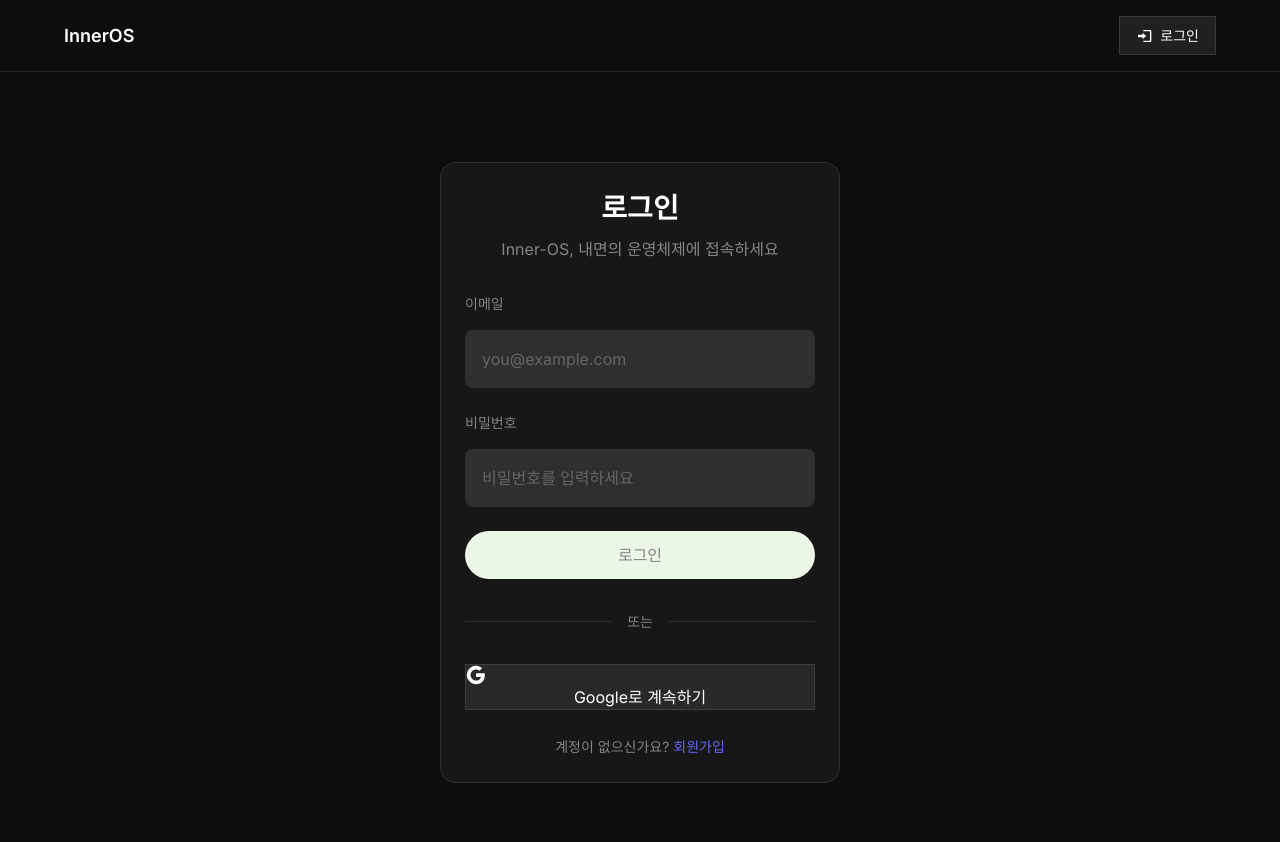
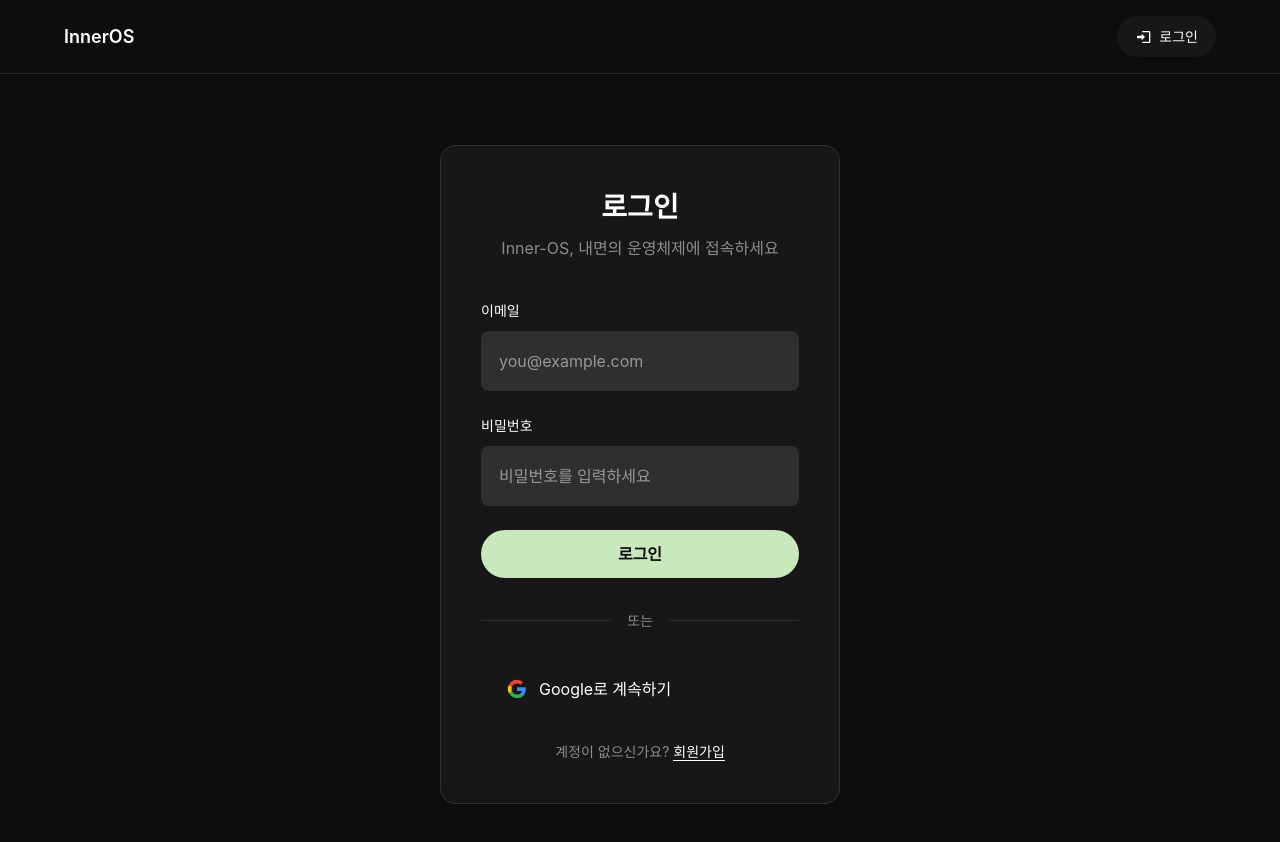
Before and after one commit to Rislee/nextjs, a Next.js app: page /auth/sign-in in a window 1280 px wide. Shown: the top 842 px of the page. Built offline with nearby package versions, Linux system fonts and the light colour scheme; no server answers.

Commit message:
컬러 팔레트 재정의 및 로그인 화면 수정

```diff
--- a/app/auth/sign-in/page.tsx
+++ b/app/auth/sign-in/page.tsx
@@ -147,69 +147,166 @@ function Content() {
       display: 'flex',
       alignItems: 'center',
       justifyContent: 'center',
-      padding: '24px'
+      padding: '24px',
+      background: 'var(--black-100)'
     }}>
-      <div className="inneros-card" style={{
+      <div style={{
         width: '100%',
         maxWidth: '400px',
-        background: 'var(--bg-secondary)',
-        border: '1px solid var(--border-primary)'
+        background: 'var(--black-80)', /* 로그인 섹션 배경 */
+        borderRadius: '16px',
+        padding: '40px',
+        border: '1px solid rgba(255, 255, 255, 0.1)'
       }}>
         {/* Header */}
-        <div style={{ textAlign: 'center', marginBottom: '32px' }}>
+        <div style={{ textAlign: 'center', marginBottom: '40px' }}>
           <h1 style={{
             fontSize: '28px',
             fontWeight: '600',
-            color: 'var(--text-primary)',
-            margin: '0 0 8px 0'
+            color: 'var(--white)',
+            margin: '0 0 8px 0',
+            fontFamily: 'var(--font-family)'
           }}>
             로그인
           </h1>
           <p style={{
-            color: 'var(--text-secondary)',
+            color: 'var(--text-color)',
             fontSize: '16px',
-            margin: '0'
+            margin: '0',
+            fontFamily: 'var(--font-family)'
           }}>
             Inner-OS, 내면의 운영체제에 접속하세요
           </p>
         </div>
 
         {/* 이메일/비밀번호 로그인 */}
-        <form onSubmit={onEmailSignIn} className="inneros-form">
-          <div className="inneros-form-group">
-            <label className="inneros-label">이메일</label>
+        <form onSubmit={onEmailSignIn} style={{ display: 'flex', flexDirection: 'column', gap: '24px' }}>
+          <div style={{ display: 'flex', flexDirection: 'column', gap: '10px' }}>
+            <label style={{
+              color: 'var(--white)',
+              fontSize: '14px',
+              fontWeight: '400',
+              fontFamily: 'var(--font-family)',
+              display: 'block'
+            }}>
+              이메일
+            </label>
             <input
               type="email"
               placeholder="you@example.com"
               value={email}
               onChange={(e) => setEmail(e.target.value)}
               required
-              className="inneros-input"
+              style={{
+                background: 'var(--input-bg)',
+                border: '2px solid transparent',
+                borderRadius: '8px',
+                padding: '16px',
+                fontFamily: 'var(--font-family)',
+                fontSize: '16px',
+                color: 'var(--white)',
+                width: '100%',
+                transition: 'all 0.2s ease-in-out',
+                boxSizing: 'border-box'
+              }}
+              onFocus={(e) => {
+                e.target.style.borderColor = 'var(--brand-color)';
+                e.target.style.background = 'var(--black-80)';
+              }}
+              onBlur={(e) => {
+                e.target.style.borderColor = 'transparent';
+                e.target.style.background = 'var(--input-bg)';
+              }}
             />
           </div>
 
-          <div className="inneros-form-group">
-            <label className="inneros-label">비밀번호</label>
+          <div style={{ display: 'flex', flexDirection: 'column', gap: '10px' }}>
+            <label style={{
+              color: 'var(--white)',
+              fontSize: '14px',
+              fontWeight: '400',
+              fontFamily: 'var(--font-family)',
+              display: 'block'
+            }}>
+              비밀번호
+            </label>
             <input
               type="password"
               placeholder="비밀번호를 입력하세요"
               value={pw}
               onChange={(e) => setPw(e.target.value)}
               required
-              className="inneros-input"
+              style={{
+                background: 'var(--input-bg)',
+                border: '2px solid transparent',
+                borderRadius: '8px',
+                padding: '16px',
+                fontFamily: 'var(--font-family)',
+                fontSize: '16px',
+                color: 'var(--white)',
+                width: '100%',
+                transition: 'all 0.2s ease-in-out',
+                boxSizing: 'border-box'
+              }}
+              onFocus={(e) => {
+                e.target.style.borderColor = 'var(--brand-color)';
+                e.target.style.background = 'var(--black-80)';
+              }}
+              onBlur={(e) => {
+                e.target.style.borderColor = 'transparent';
+                e.target.style.background = 'var(--input-bg)';
+              }}
             />
           </div>
 
           <button
             type="submit"
             disabled={loading}
-            className="inneros-button"
-            style={{ width: '100%' }}
+            style={{
+              background: 'var(--brand-color)',
+              color: 'var(--black-100)',
+              border: 'none',
+              borderRadius: '80px',
+              padding: '12px 24px',
+              fontFamily: 'var(--font-family)',
+              fontSize: '16px',
+              fontWeight: '600', /* 세미볼드 */
+              cursor: loading ? 'not-allowed' : 'pointer',
+              transition: 'all 0.2s ease-in-out',
+              display: 'flex',
+              alignItems: 'center',
+              justifyContent: 'center',
+              gap: '8px',
+              minHeight: '48px',
+              width: '100%',
+              opacity: loading ? 0.7 : 1
+            }}
+            onMouseOver={(e) => {
+              if (!loading) {
+                e.currentTarget.style.background = 'var(--white)';
+                e.currentTarget.style.transform = 'translateY(-1px)';
+              }
+            }}
+            onMouseOut={(e) => {
+              if (!loading) {
+                e.currentTarget.style.background = 'var(--brand-color)';
+                e.currentTarget.style.transform = 'translateY(0)';
+              }
+            }}
           >
             {loading ? '로그인 중...' : '로그인'}
           </button>
 
-          {err && <div className="inneros-error">{err}</div>}
+          {err && (
+            <div style={{
+              color: '#ef4444',
+              fontSize: '14px',
+              textAlign: 'center',
+              fontFamily: 'var(--font-family)'
+            }}>
+              {err}
+            </div>
+          )}
         </form>
 
         {/* 구분선 */}
@@ -222,54 +319,99 @@ function Content() {
           <div style={{
             flex: 1,
             height: '1px',
-            background: 'var(--border-primary)'
+            background: 'rgba(255, 255, 255, 0.1)'
           }}></div>
           <span style={{
-            color: 'var(--text-secondary)',
-            fontSize: '14px'
+            color: 'var(--text-color)',
+            fontSize: '14px',
+            fontFamily: 'var(--font-family)'
           }}>
             또는
           </span>
           <div style={{
             flex: 1,
             height: '1px',
-            background: 'var(--border-primary)'
+            background: 'rgba(255, 255, 255, 0.1)'
           }}></div>
         </div>
 
         {/* Google 로그인 */}
         <button
           onClick={signInWithGoogle}
-          className="inneros-button-secondary"
-          style={{ width: '100%', marginBottom: '24px' }}
+          style={{
+            background: 'var(--black-80)',
+            color: 'var(--white)',
+            border: '2px solid transparent',
+            borderRadius: '80px',
+            padding: '12px 24px',
+            fontFamily: 'var(--font-family)',
+            fontSize: '16px',
+            fontWeight: '400',
+            cursor: 'pointer',
+            transition: 'all 0.2s ease-in-out',
+            display: 'flex',
+            alignItems: 'center',
+            justifyContent: 'flex-start', /* 텍스트 왼쪽에 붙게 */
+            gap: '12px',
+            minHeight: '48px',
+            width: '100%',
+            marginBottom: '24px'
+          }}
+          onMouseOver={(e) => {
+            e.currentTarget.style.background = 'var(--black-60)';
+            e.currentTarget.style.borderColor = 'var(--brand-color)';
+            e.currentTarget.style.transform = 'translateY(-1px)';
+          }}
+          onMouseOut={(e) => {
+            e.currentTarget.style.background = 'var(--black-80)';
+            e.currentTarget.style.borderColor = 'transparent';
+            e.currentTarget.style.transform = 'translateY(0)';
+          }}
         >
+          {/* 구글 로고 좌상단에 위치 */}
           <svg width="20" height="20" viewBox="0 0 24 24" fill="currentColor">
-            <path d="M22.56 12.25c0-.78-.07-1.53-.2-2.25H12v4.26h5.92c-.26 1.37-1.04 2.53-2.21 3.31v2.77h3.57c2.08-1.92 3.28-4.74 3.28-8.09z"/>
-            <path d="M12 23c2.97 0 5.46-.98 7.28-2.66l-3.57-2.77c-.98.66-2.23 1.06-3.71 1.06-2.86 0-5.29-1.93-6.16-4.53H2.18v2.84C3.99 20.53 7.7 23 12 23z"/>
-            <path d="M5.84 14.09c-.22-.66-.35-1.36-.35-2.09s.13-1.43.35-2.09V7.07H2.18C1.43 8.55 1 10.22 1 12s.43 3.45 1.18 4.93l2.85-2.22.81-.62z"/>
-            <path d="M12 5.38c1.62 0 3.06.56 4.21 1.64l3.15-3.15C17.45 2.09 14.97 1 12 1 7.7 1 3.99 3.47 2.18 7.07l3.66 2.84c.87-2.6 3.3-4.53 6.16-4.53z"/>
+            <path fill="#4285F4" d="M22.56 12.25c0-.78-.07-1.53-.2-2.25H12v4.26h5.92c-.26 1.37-1.04 2.53-2.21 3.31v2.77h3.57c2.08-1.92 3.28-4.74 3.28-8.09z"/>
+            <path fill="#34A853" d="M12 23c2.97 0 5.46-.98 7.28-2.66l-3.57-2.77c-.98.66-2.23 1.06-3.71 1.06-2.86 0-5.29-1.93-6.16-4.53H2.18v2.84C3.99 20.53 7.7 23 12 23z"/>
+            <path fill="#FBBC05" d="M5.84 14.09c-.22-.66-.35-1.36-.35-2.09s.13-1.43.35-2.09V7.07H2.18C1.43 8.55 1 10.22 1 12s.43 3.45 1.18 4.93l2.85-2.22.81-.62z"/>
+            <path fill="#EA4335" d="M12 5.38c1.62 0 3.06.56 4.21 1.64l3.15-3.15C17.45 2.09 14.97 1 12 1 7.7 1 3.99 3.47 2.18 7.07l3.66 2.84c.87-2.6 3.3-4.53 6.16-4.53z"/>
           </svg>
           Google로 계속하기
         </button>
 
         {/* 회원가입 링크 */}
         <div style={{ textAlign: 'center' }}>
-          <span style={{ color: 'var(--text-secondary)', fontSize: '14px' }}>
+          <span style={{
+            color: 'var(--text-color)',
+            fontSize: '14px',
+            fontFamily: 'var(--font-family)'
+          }}>
             계정이 없으신가요?{' '}
           </span>
           <a
             href={signUpHref}
             style={{
-              color: 'var(--accent-color)',
+              color: 'var(--white)', /* 화이트로 */
               textDecoration: 'none',
               fontSize: '14px',
-              fontWeight: '500'
+              fontWeight: '400',
+              fontFamily: 'var(--font-family)',
+              borderBottom: '1px solid var(--white)'
             }}
           >
             회원가입
           </a>
         </div>
       </div>
+
+      <style jsx>{`
+        /* 플레이스홀더 스타일 */
+        input::placeholder {
+          color: var(--text-color) !important;
+        }
+
+        /* Pretendard 폰트 로드 */
+        @import url('https://cdn.jsdelivr.net/gh/orioncactus/pretendard@v1.3.8/dist/web/static/pretendard.css');
+      `}</style>
     </div>
   );
 }
--- a/app/globals.css
+++ b/app/globals.css
@@ -2,20 +2,29 @@
 
 /* InnerOS Design System Variables */
 :root {
-  /* Colors */
-  --bg-primary: #0d0d0d;
-  --bg-secondary: #171717;
-  --bg-tertiary: rgba(255, 255, 255, 0.08);
-  --bg-input: rgba(255, 255, 255, 0.1);
-  --bg-accent: rgb(236, 246, 231);
-  --text-primary: #ffffff;
-  --text-secondary: #858588;
-  --text-muted: #666666;
+  /* Brand Colors - 정확한 프레이머 팔레트 */
+  --brand-color: rgb(202, 232, 189); /* CAE8BD */
+  --white: rgb(255, 255, 255); /* 100% */
+  --black-100: rgb(13, 13, 13); /* 100% */
+  --black-80: rgb(23, 23, 23); /* 100% */
+  --black-60: rgb(28, 28, 28); /* 100% */
+  --text-color: rgba(255, 255, 255, 0.5); /* 50% */
+  --input-bg: rgba(255, 255, 255, 0.1); /* 10% */
+
+  /* Legacy mapping for compatibility */
+  --bg-primary: var(--black-100);
+  --bg-secondary: var(--black-80);
+  --bg-tertiary: var(--black-60);
+  --bg-input: var(--input-bg);
+  --bg-accent: var(--brand-color);
+  --text-primary: var(--white);
+  --text-secondary: var(--text-color);
+  --text-muted: var(--text-color);
   --border-primary: rgba(255, 255, 255, 0.1);
-  --accent-color: rgb(99, 102, 241);
+  --accent-color: var(--brand-color);
 
   /* Typography */
-  --font-family: 'Inter', 'Inter Placeholder', sans-serif;
+  --font-family: 'Pretendard', -apple-system, BlinkMacSystemFont, system-ui, Roboto, 'Helvetica Neue', 'Segoe UI', 'Apple SD Gothic Neo', 'Noto Sans KR', 'Malgun Gothic', 'Apple Color Emoji', 'Segoe UI Emoji', 'Segoe UI Symbol', sans-serif;
 
   /* Spacing */
   --radius-sm: 8px;
@@ -41,9 +50,39 @@ html, body {
 
 /* Base Components */
 .inneros-button {
-  background: var(--bg-accent);
-  color: var(--text-secondary);
+  background: var(--brand-color);
+  color: var(--black-100);
   border: none;
+  border-radius: var(--radius-lg);
+  padding: 12px 24px;
+  font-family: var(--font-family);
+  font-size: 16px;
+  font-weight: 600; /* Semibold */
+  cursor: pointer;
+  transition: var(--transition-base);
+  display: flex;
+  align-items: center;
+  justify-content: center;
+  gap: 8px;
+  min-height: 48px;
+}
+
+.inneros-button:hover {
+  background: var(--white);
+  transform: translateY(-1px);
+  box-shadow: 0 4px 12px rgba(202, 232, 189, 0.3);
+}
+
+.inneros-button:disabled {
+  opacity: 0.5;
+  cursor: not-allowed;
+  transform: none;
+}
+
+.inneros-button-secondary {
+  background: var(--black-80);
+  color: var(--white);
+  border: 2px solid transparent;
   border-radius: var(--radius-lg);
   padding: 12px 24px;
   font-family: var(--font-family);
@@ -58,55 +97,40 @@ html, body {
   min-height: 48px;
 }
 
-.inneros-button:hover {
+.inneros-button-secondary:hover {
+  background: var(--black-60);
+  border-color: var(--brand-color);
   transform: translateY(-1px);
-  box-shadow: 0 4px 12px rgba(236, 246, 231, 0.3);
-}
-
-.inneros-button:disabled {
-  opacity: 0.5;
-  cursor: not-allowed;
-  transform: none;
-}
-
-.inneros-button-secondary {
-  background: var(--bg-tertiary);
-  color: var(--text-primary);
-  border: 1px solid var(--border-primary);
-}
-
-.inneros-button-secondary:hover {
-  background: rgba(255, 255, 255, 0.15);
-  box-shadow: 0 4px 12px rgba(255, 255, 255, 0.1);
 }
 
 .inneros-input {
-  background: var(--bg-input);
-  border: 1px solid transparent;
+  background: var(--input-bg);
+  border: 2px solid transparent;
   border-radius: var(--radius-sm);
   padding: 16px;
   font-family: var(--font-family);
   font-size: 16px;
-  color: var(--text-primary);
+  color: var(--white);
   width: 100%;
   transition: var(--transition-base);
 }
 
 .inneros-input::placeholder {
-  color: var(--text-muted);
+  color: var(--text-color);
 }
 
 .inneros-input:focus {
   outline: none;
-  border-color: var(--accent-color);
-  background: rgba(255, 255, 255, 0.15);
+  border-color: var(--brand-color);
+  background: var(--black-80);
 }
 
 .inneros-label {
-  color: var(--text-secondary);
+  color: var(--white);
   font-size: 14px;
-  font-weight: 500;
-  margin-bottom: 8px;
+  font-weight: 400;
+  font-family: var(--font-family);
+  margin-bottom: 10px;
   display: block;
 }
 
```
